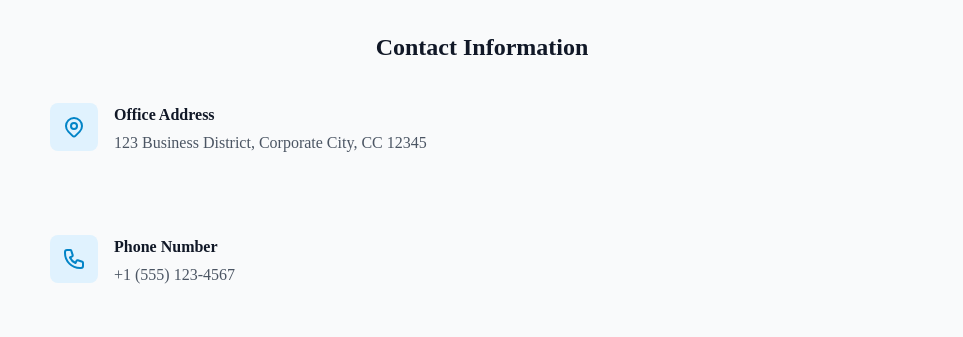
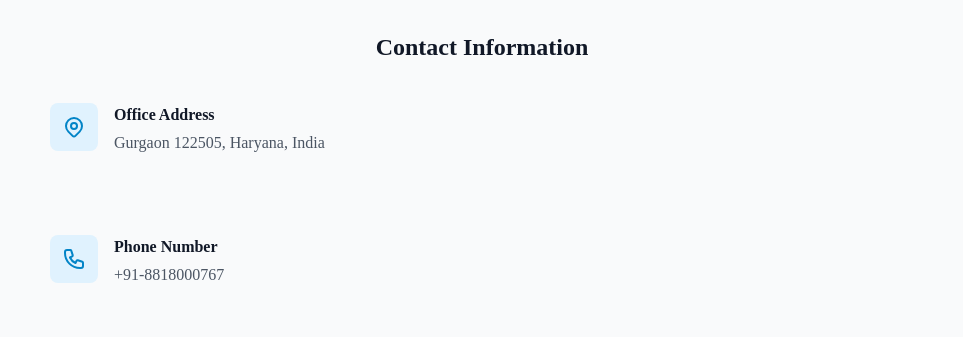
Before and after one commit to Paraschamoli/credence-stirov, a React (Vite) app: page / in a window 1280 px wide. Shown: the part 6300-6637 px from the top of the page, without its empty margins (158-1121 px from the left). Built offline with nearby package versions, Linux system fonts and the light colour scheme; the HTML template or start-up script is replaced by a standard one.

Commit message:
Update contact details

```diff
--- a/src/components/Contact.jsx
+++ b/src/components/Contact.jsx
@@ -11,8 +11,8 @@ const Contact = () => {
         </svg>
       ),
       title: 'Office Address',
-      content: '123 Business District, Corporate City, CC 12345',
-      href: 'https://maps.google.com/?q=123+Business+District,+Corporate+City,+CC+12345',
+      content: 'Gurgaon 122505, Haryana, India',
+      href: 'https://maps.google.com/?q=Gurgaon+122505,+Haryana,+India',
       type: 'map'
     },
     {
@@ -22,8 +22,8 @@ const Contact = () => {
         </svg>
       ),
       title: 'Phone Number',
-      content: '+1 (555) 123-4567',
-      href: 'tel:+15551234567',
+      content: '+91-8818000767',
+      href: 'tel:+918818000767',
       type: 'phone'
     },
     {
```
